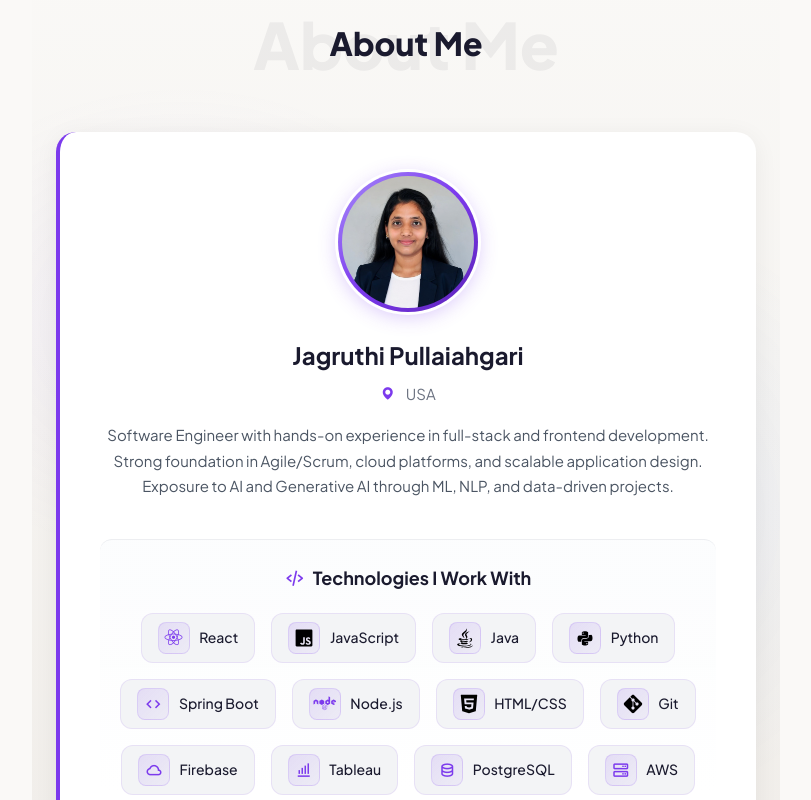
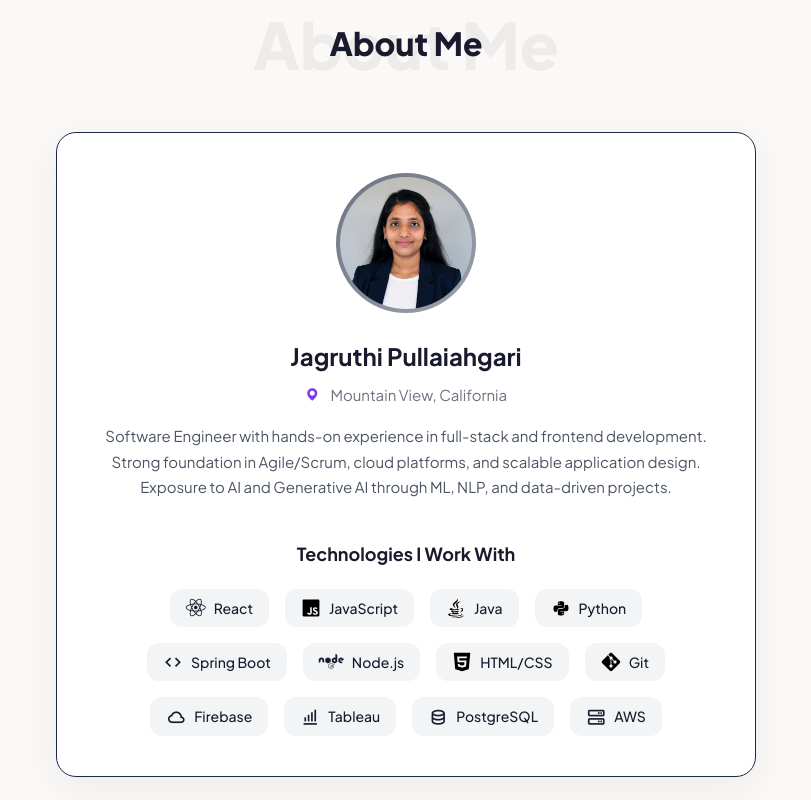
Before and after one commit to jagruthijags24/jagruthijags24.github.io, a React (Vite) app: page / in a window 1280 px wide. Shown: the part 860-1660 px from the top of the page, without its empty margins (234-1045 px from the left). Built offline with nearby package versions, Linux system fonts and the light colour scheme.

Commit message:
Revert "About: tech icons, profile pic, card styling; Contact & About: location USA; Hero: warm gradient"
This reverts commit 8c07a309d58d9bae4f657aaafb4570d7934642c3.

```diff
--- a/src/components/About.css
+++ b/src/components/About.css
@@ -3,14 +3,6 @@
   max-width: 1100px;
   margin: 0 auto;
   border-bottom: 1px solid rgba(26, 42, 74, 0.2);
-}
-
-.about-section {
-  position: relative;
-  background:
-    radial-gradient(ellipse 80% 50% at 20% 40%, rgba(167, 139, 250, 0.08) 0%, transparent 50%),
-    radial-gradient(ellipse 60% 60% at 85% 60%, rgba(59, 130, 246, 0.06) 0%, transparent 50%),
-    linear-gradient(180deg, #faf9f7 0%, #f5f3f0 50%, #f0ede9 100%);
 }
 
 .section:last-of-type {
@@ -53,14 +45,13 @@
 }
 
 .about-card {
-  position: relative;
   width: 100%;
   max-width: 700px;
+  background: #fff;
   border-radius: 1.25rem;
   padding: 2.5rem;
-  box-shadow: 0 4px 24px rgba(0, 0, 0, 0.06);
-  border-left: 4px solid #7c3aed;
-  background: #fff;
+  box-shadow: 0 10px 40px rgba(0, 0, 0, 0.06);
+  border: 1px solid #1a2a4a;
 }
 
 .profile-section {
@@ -72,20 +63,12 @@
 }
 
 .profile-picture {
-  position: relative;
   width: 140px;
   height: 140px;
   border-radius: 50%;
-  overflow: visible;
+  overflow: hidden;
+  background: linear-gradient(135deg, #6b7280, #9ca3af);
   padding: 4px;
-  background: linear-gradient(135deg, #a78bfa, #7c3aed, #5b21b6);
-  box-shadow: 0 0 0 3px #fff, 0 4px 20px rgba(124, 58, 237, 0.3);
-  transition: transform 0.3s ease, box-shadow 0.3s ease;
-}
-
-.profile-picture:hover {
-  transform: scale(1.05);
-  box-shadow: 0 0 0 3px #fff, 0 8px 30px rgba(124, 58, 237, 0.4);
 }
 
 .profile-picture img {
@@ -93,7 +76,6 @@
   height: 100%;
   object-fit: cover;
   border-radius: 50%;
-  display: block;
 }
 
 .profile-info {
@@ -123,28 +105,12 @@
   color: #4b5563 !important;
 }
 
-.tech-grid {
-  padding: 1.5rem 1rem 0;
-  border-top: 1px solid rgba(26, 42, 74, 0.08);
-  background: linear-gradient(180deg, rgba(248, 250, 252, 0.5) 0%, transparent 100%);
-  border-radius: 0.75rem;
-}
-
 .tech-grid h4 {
   font-size: 1.125rem;
   font-weight: 700;
   color: #1a1a2e;
   margin-bottom: 1.25rem;
   text-align: center;
-  display: flex;
-  align-items: center;
-  justify-content: center;
-  gap: 0.5rem;
-}
-
-.tech-grid h4 i {
-  color: #7c3aed;
-  font-size: 1.25rem;
 }
 
 .tech-list {
@@ -157,7 +123,7 @@
 .tech-item {
   display: flex;
   align-items: center;
-  gap: 0.6rem;
+  gap: 0.5rem;
   padding: 0.5rem 1rem;
   background: #f3f4f6;
   border-radius: 0.75rem;
@@ -165,31 +131,12 @@
   font-weight: 500;
   color: #1a1a2e;
   transition: all 0.2s;
-  border: 1px solid rgba(124, 58, 237, 0.1);
 }
 
 .tech-item:hover {
   background: #ede9fe;
   color: #7c3aed;
   transform: translateY(-2px);
-  border-color: rgba(124, 58, 237, 0.25);
-}
-
-.tech-icon-wrap {
-  display: flex;
-  align-items: center;
-  justify-content: center;
-  width: 32px;
-  height: 32px;
-  min-width: 32px;
-  background: linear-gradient(135deg, rgba(124, 58, 237, 0.12), rgba(167, 139, 250, 0.08));
-  border-radius: 8px;
-  border: 1px solid rgba(124, 58, 237, 0.15);
-}
-
-.tech-item:hover .tech-icon-wrap {
-  background: linear-gradient(135deg, rgba(124, 58, 237, 0.2), rgba(167, 139, 250, 0.15));
-  border-color: rgba(124, 58, 237, 0.3);
 }
 
 .tech-item img {
@@ -198,6 +145,5 @@
 }
 
 .tech-item i {
-  font-size: 1.125rem;
-  color: #7c3aed;
+  font-size: 1.25rem;
 }
--- a/src/components/About.jsx
+++ b/src/components/About.jsx
@@ -18,7 +18,7 @@ const TECHNOLOGIES = [
 
 function About() {
   return (
-    <section id="about" className="section about-section">
+    <section id="about" className="section">
       <ScrollReveal from="left">
       <div className="section-header">
         <h2 className="section-title">About Me</h2>
@@ -32,7 +32,7 @@ function About() {
             </div>
             <div className="profile-info">
               <h3>Jagruthi Pullaiahgari</h3>
-              <p><i className="bx bxs-map"></i> USA</p>
+              <p><i className="bx bxs-map"></i> Mountain View, California</p>
               <p className="summary-text">
                 Software Engineer with hands-on experience in full-stack and frontend development.
                 Strong foundation in Agile/Scrum, cloud platforms, and scalable application design.
@@ -41,17 +41,15 @@ function About() {
             </div>
           </div>
           <div className="tech-grid">
-            <h4><i className="bx bx-code-alt"></i> Technologies I Work With</h4>
+            <h4>Technologies I Work With</h4>
             <div className="tech-list">
               {TECHNOLOGIES.map((tech) => (
                 <div key={tech.name} className="tech-item">
-                  <span className="tech-icon-wrap">
-                    {tech.type === 'img' ? (
-                      <img src={tech.icon} alt={tech.name} />
-                    ) : (
-                      <i className={tech.icon}></i>
-                    )}
-                  </span>
+                  {tech.type === 'img' ? (
+                    <img src={tech.icon} alt={tech.name} />
+                  ) : (
+                    <i className={tech.icon}></i>
+                  )}
                   <span>{tech.name}</span>
                 </div>
               ))}
--- a/src/components/Contact.jsx
+++ b/src/components/Contact.jsx
@@ -35,7 +35,7 @@ function Contact() {
         </a>
       </div>
       <p className="contact-note">
-        <i className="bx bxs-map"></i> USA · Willing to relocate
+        <i className="bx bxs-map"></i> Mountain View, California · Willing to relocate
       </p>
       </ScrollReveal>
     </section>
--- a/src/components/Hero.css
+++ b/src/components/Hero.css
@@ -8,7 +8,7 @@
   padding: 120px 1.5rem 3rem;
   position: relative;
   background: linear-gradient(135deg, #fff 0%, #fdfbf8 30%, #f9f6f2 60%, #f3f0eb 100%);
-  border-bottom: 1px solid rgba(26, 42, 74, 0.12);
+  border-bottom: 1px solid #1a2a4a;
 }
 
 .hero-status-wrap {
```
